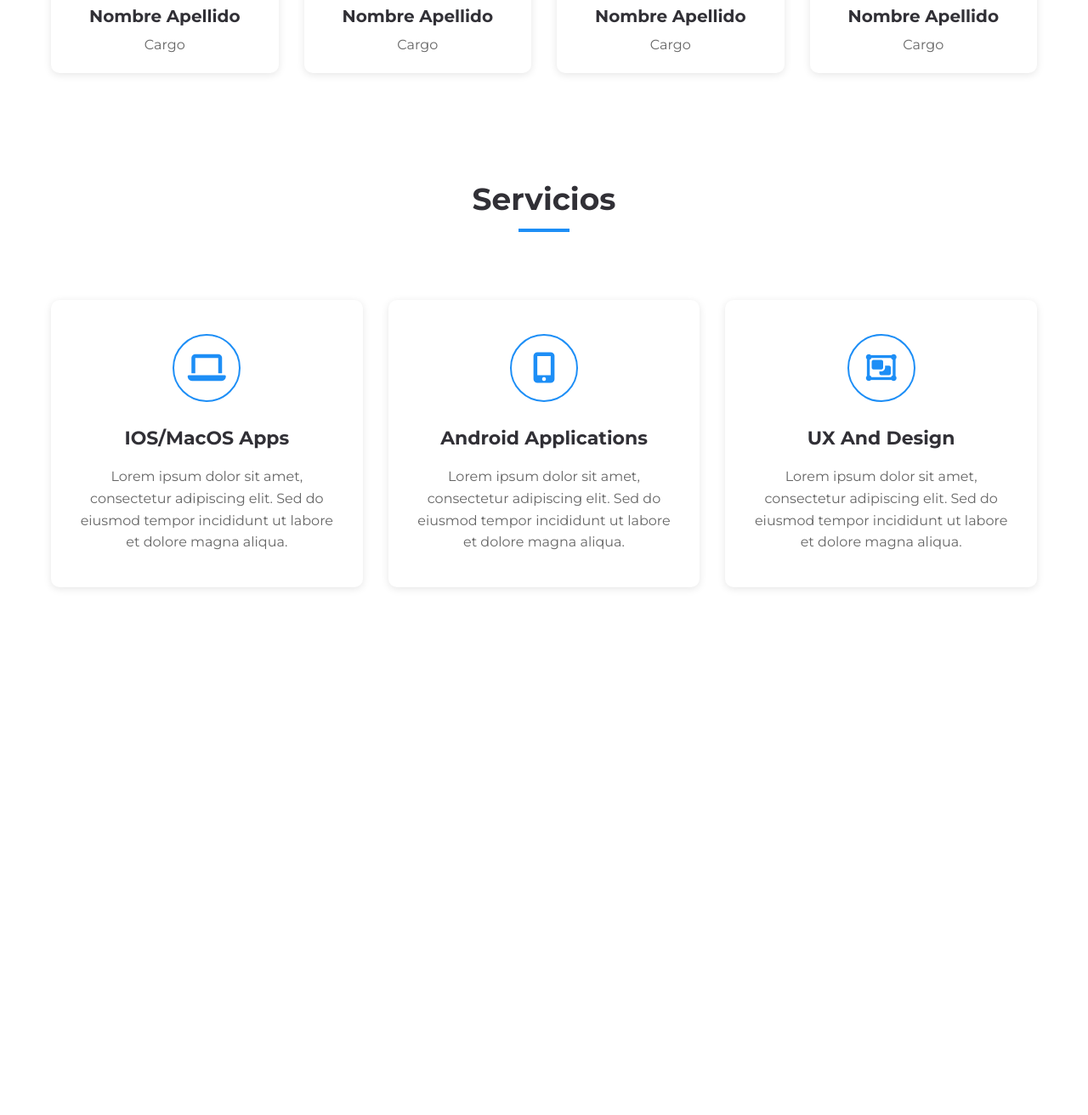
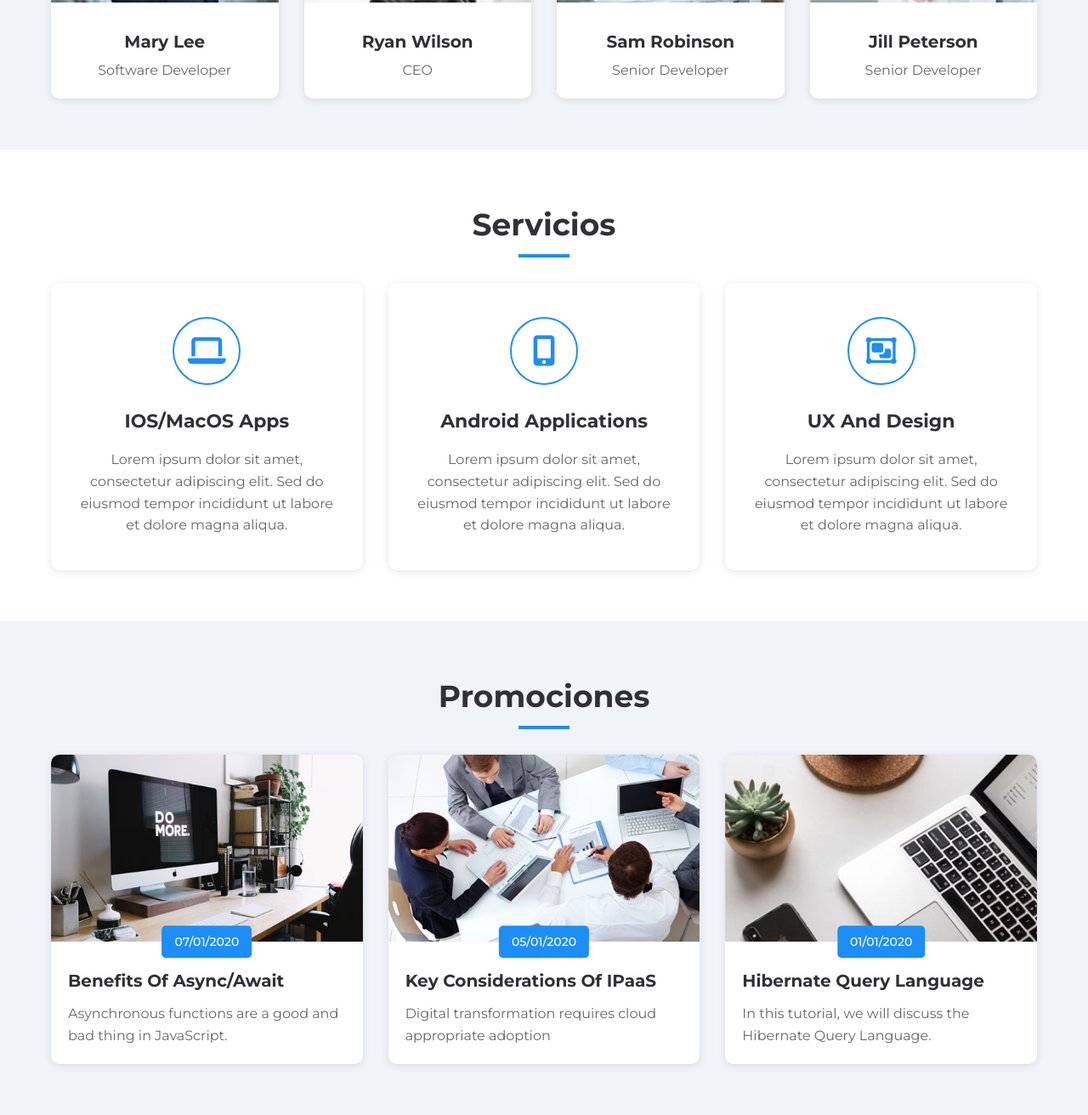
Before and after one commit to hazelhd20/Examen-Unidad-2, a plain HTML site: page index.html in a window 1280 px wide. Shown: the part 1132-2444 px from the top of the page at 85% size. Before the commit the page ends 1903 px from the top, so only its background shows below. Drawn offline with Linux system fonts and the light colour scheme.

Commit message:
Seccion de Promociones

```diff
--- a/estilos.css
+++ b/estilos.css
@@ -48,10 +48,6 @@ body {
     font-size: 14px;
 }
 
-.cintilla-email i {
-    font-size: 14px;
-}
-
 .cintilla-redes {
     display: flex;
     gap: 15px;
@@ -61,20 +57,16 @@ body {
     color: var(--blanco);
     text-decoration: none;
     font-size: 16px;
-    transition: opacity 0.3s ease;
-    display: inline-flex;
+    display: flex;
     align-items: center;
     justify-content: center;
     width: 24px;
     height: 24px;
+    transition: opacity 0.3s ease;
 }
 
 .red-social:hover {
     opacity: 0.7;
-}
-
-.red-social i {
-    font-size: 16px;
 }
 
 /* Barra de Navegación */
@@ -101,26 +93,22 @@ body {
 .logo img {
     height: 40px;
     width: auto;
-    max-height: 60px;
-    object-fit: contain;
 }
 
 .menu-navegacion {
     display: flex;
     list-style: none;
     gap: 30px;
-    align-items: center;
 }
 
-.menu-navegacion li a {
+.menu-navegacion a {
     color: var(--negro);
     text-decoration: none;
     font-size: 16px;
-    font-weight: 400;
     transition: color 0.3s ease;
 }
 
-.menu-navegacion li a:hover {
+.menu-navegacion a:hover {
     color: var(--azul);
 }
 
@@ -170,20 +158,16 @@ body {
     font-weight: bold;
     color: #333;
     line-height: 1.2;
-    margin: 0;
 }
 
 .hero-descripcion {
     font-size: 18px;
     color: #333;
-    line-height: 1.6;
-    margin: 0;
 }
 
 .hero-botones {
     display: flex;
     gap: 15px;
-    margin-top: 10px;
 }
 
 .boton {
@@ -192,16 +176,15 @@ body {
     font-weight: 500;
     text-decoration: none;
     border-radius: 5px;
-    transition: all 0.3s ease;
     display: inline-flex;
     align-items: center;
     gap: 8px;
+    transition: all 0.3s ease;
 }
 
 .boton-primario {
     background-color: #007bff;
     color: #fff;
-    border: none;
 }
 
 .boton-primario:hover {
@@ -222,14 +205,14 @@ body {
 
 /* Sección Empresa */
 .empresa {
-    padding: 20px 0;
+    padding: 60px 0;
+    background-color: var(--gris);
 }
 
 .empresa .contenedor {
     display: flex;
     flex-direction: column;
     align-items: center;
-    padding-bottom: 20px;
 }
 
 .empresa-titulo {
@@ -237,7 +220,7 @@ body {
     font-weight: 700;
     color: var(--negro);
     text-align: center;
-    margin-bottom: 50px;
+    margin-bottom: 40px;
     position: relative;
     display: inline-block;
 }
@@ -289,7 +272,6 @@ body {
     height: 100%;
     object-fit: cover;
     border-radius: 10px 10px 0 0;
-    overflow: hidden;
 }
 
 .empresa-redes {
@@ -297,12 +279,8 @@ body {
     bottom: -20px;
     left: 50%;
     transform: translateX(-50%);
-    background-color: transparent;
     display: flex;
-    align-items: center;
-    justify-content: center;
     gap: 8px;
-    padding: 0;
     opacity: 0;
     transition: opacity 0.3s ease;
     z-index: 10;
@@ -317,14 +295,13 @@ body {
     height: 32px;
     background-color: var(--azul);
     color: var(--blanco);
-    border-radius: 0;
+    border-radius: 5px;
     display: flex;
     align-items: center;
     justify-content: center;
     text-decoration: none;
+    font-size: 14px;
     transition: transform 0.3s ease, opacity 0.3s ease;
-    font-size: 14px;
-    border-radius: 5px;
 }
 
 .empresa-red-social:hover {
@@ -350,7 +327,7 @@ body {
 
 /* Sección Servicios */
 .servicios {
-    padding: 80px 0;
+    padding: 60px 0;
     background-color: var(--blanco);
 }
 
@@ -365,7 +342,7 @@ body {
     font-weight: 700;
     color: var(--negro);
     text-align: center;
-    margin-bottom: 50px;
+    margin-bottom: 40px;
     position: relative;
     display: inline-block;
 }
@@ -386,7 +363,6 @@ body {
     grid-template-columns: repeat(3, 1fr);
     gap: 30px;
     width: 100%;
-    margin-top: 40px;
 }
 
 .servicio-card {
@@ -395,10 +371,10 @@ body {
     text-align: center;
     border-radius: 10px;
     box-shadow: 0 2px 10px rgba(0, 0, 0, 0.1);
-    transition: transform 0.3s ease, box-shadow 0.3s ease, background-color 0.3s ease;
     display: flex;
     flex-direction: column;
     align-items: center;
+    transition: all 0.3s ease;
 }
 
 .servicio-card:hover {
@@ -424,7 +400,7 @@ body {
     color: var(--azul);
     font-size: 36px;
     background-color: var(--blanco);
-    transition: background-color 0.3s ease, color 0.3s ease, border-color 0.3s ease;
+    transition: all 0.3s ease;
 }
 
 .servicio-card:hover .servicio-icono {
@@ -438,12 +414,103 @@ body {
     font-weight: 600;
     color: var(--negro);
     margin-bottom: 15px;
-    transition: color 0.3s ease;
 }
 
 .servicio-descripcion {
     font-size: 16px;
     line-height: 1.6;
     color: #666;
-    transition: color 0.3s ease;
 }
+
+/* Sección Promociones */
+.promociones {
+    padding: 60px 0;
+    background-color: var(--gris);
+}
+
+.promociones .contenedor {
+    display: flex;
+    flex-direction: column;
+    align-items: center;
+}
+
+.promociones-titulo {
+    font-size: 36px;
+    font-weight: 700;
+    color: var(--negro);
+    text-align: center;
+    margin-bottom: 40px;
+    position: relative;
+    display: inline-block;
+}
+
+.promociones-titulo::after {
+    content: '';
+    position: absolute;
+    bottom: -10px;
+    left: 50%;
+    transform: translateX(-50%);
+    width: 60px;
+    height: 4px;
+    background-color: var(--azul);
+}
+
+.promociones-grid {
+    display: grid;
+    grid-template-columns: repeat(3, 1fr);
+    gap: 30px;
+    width: 100%;
+}
+
+.promocion-card {
+    background-color: var(--blanco);
+    border-radius: 10px;
+    box-shadow: 0 2px 10px rgba(0, 0, 0, 0.1);
+    overflow: visible;
+}
+
+.promocion-imagen-container {
+    position: relative;
+    width: 100%;
+    padding-bottom: 60%;
+    overflow: visible;
+}
+
+.promocion-imagen {
+    position: absolute;
+    top: 0;
+    left: 0;
+    width: 100%;
+    height: 100%;
+    object-fit: cover;
+    border-radius: 10px 10px 0 0;
+}
+
+.promocion-fecha {
+    position: absolute;
+    bottom: 0;
+    left: 50%;
+    transform: translateX(-50%) translateY(50%);
+    background-color: var(--azul);
+    color: var(--blanco);
+    padding: 8px 15px;
+    border-radius: 5px;
+    font-size: 14px;
+    font-weight: 500;
+    z-index: 5;
+}
+
+.promocion-titulo {
+    font-size: 20px;
+    font-weight: 600;
+    color: var(--negro);
+    margin: 20px 20px 10px 20px;
+    padding-top: 10px;
+}
+
+.promocion-descripcion {
+    font-size: 16px;
+    line-height: 1.6;
+    color: #666;
+    margin: 0 20px 20px 20px;
+}
--- a/index.html
+++ b/index.html
@@ -69,8 +69,8 @@
                             <a href="#" class="empresa-red-social"><i class="fab fa-twitter"></i></a>
                         </div>
                     </div>
-                    <h3 class="empresa-nombre">Nombre Apellido</h3>
-                    <p class="empresa-cargo">Cargo</p>
+                    <h3 class="empresa-nombre">Mary Lee</h3>
+                    <p class="empresa-cargo">Software Developer</p>
                 </div>
                 <div class="empresa-miembro">
                     <div class="empresa-imagen-container">
@@ -82,8 +82,8 @@
                             <a href="#" class="empresa-red-social"><i class="fab fa-twitter"></i></a>
                         </div>
                     </div>
-                    <h3 class="empresa-nombre">Nombre Apellido</h3>
-                    <p class="empresa-cargo">Cargo</p>
+                    <h3 class="empresa-nombre">Ryan Wilson</h3>
+                    <p class="empresa-cargo">CEO</p>
                 </div>
                 <div class="empresa-miembro">
                     <div class="empresa-imagen-container">
@@ -95,8 +95,8 @@
                             <a href="#" class="empresa-red-social"><i class="fab fa-twitter"></i></a>
                         </div>
                     </div>
-                    <h3 class="empresa-nombre">Nombre Apellido</h3>
-                    <p class="empresa-cargo">Cargo</p>
+                    <h3 class="empresa-nombre">Sam Robinson</h3>
+                    <p class="empresa-cargo">Senior Developer</p>
                 </div>
                 <div class="empresa-miembro">
                     <div class="empresa-imagen-container">
@@ -108,8 +108,8 @@
                             <a href="#" class="empresa-red-social"><i class="fab fa-twitter"></i></a>
                         </div>
                     </div>
-                    <h3 class="empresa-nombre">Nombre Apellido</h3>
-                    <p class="empresa-cargo">Cargo</p>
+                    <h3 class="empresa-nombre">Jill Peterson</h3>
+                    <p class="empresa-cargo">Senior Developer</p>
                 </div>
             </div>
         </div>
@@ -144,5 +144,38 @@
             </div>
         </div>
     </section>
+
+    <!-- Sección Promociones -->
+    <section id="promociones" class="promociones">
+        <div class="contenedor">
+            <h2 class="promociones-titulo">Promociones</h2>
+            <div class="promociones-grid">
+                <div class="promocion-card">
+                    <div class="promocion-imagen-container">
+                        <img src="imagenes/foto_promocion1.jpg" alt="Promoción 1" class="promocion-imagen">
+                        <div class="promocion-fecha">07/01/2020</div>
+                    </div>
+                    <h3 class="promocion-titulo">Benefits Of Async/Await</h3>
+                    <p class="promocion-descripcion">Asynchronous functions are a good and bad thing in JavaScript.</p>
+                </div>
+                <div class="promocion-card">
+                    <div class="promocion-imagen-container">
+                        <img src="imagenes/foto_promocion2.jpg" alt="Promoción 2" class="promocion-imagen">
+                        <div class="promocion-fecha">05/01/2020</div>
+                    </div>
+                    <h3 class="promocion-titulo">Key Considerations Of IPaaS</h3>
+                    <p class="promocion-descripcion">Digital transformation requires cloud appropriate adoption</p>
+                </div>
+                <div class="promocion-card">
+                    <div class="promocion-imagen-container">
+                        <img src="imagenes/foto_promocion3.jpg" alt="Promoción 3" class="promocion-imagen">
+                        <div class="promocion-fecha">01/01/2020</div>
+                    </div>
+                    <h3 class="promocion-titulo">Hibernate Query Language</h3>
+                    <p class="promocion-descripcion">In this tutorial, we will discuss the Hibernate Query Language.</p>
+                </div>
+            </div>
+        </div>
+    </section>
 </body>
 </html>
```
